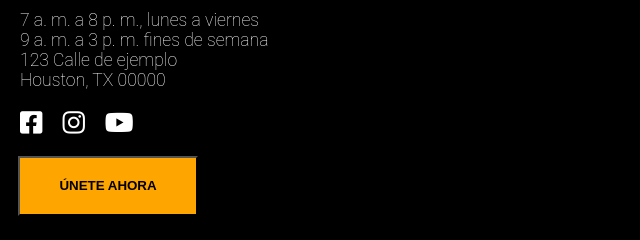
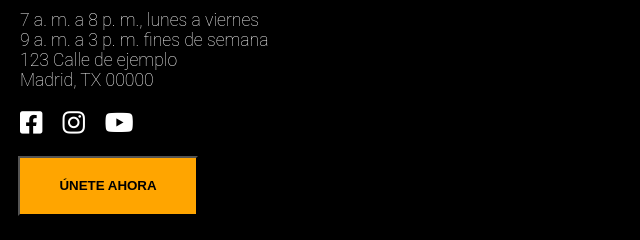
Before and after one commit to Roberds/web_gym_responsive, a plain HTML site: page index.html in a window 1280 px wide. Shown: the part 3914-4154 px from the top of the page, 0-640 px from the left. Drawn offline with nearby package versions, Linux system fonts and the light colour scheme; some icons are missing.

Commit message:
Update index.html

```diff
--- a/index.html
+++ b/index.html
@@ -19,7 +19,6 @@
 						<li class="menu__item"><a href="#contacto" class="menu__link">Contacto</a></li>
 					</ul>
 				</nav>
-				<!--<button class="bt-acceso">Únete ahora</button>-->
 			</div>
 		</header>
 
@@ -80,7 +79,7 @@
 				<p class="page-footer__content">7 a. m. a 8 p. m., lunes a viernes</p>
 				<p class="page-footer__content">9 a. m. a 3 p. m. fines de semana</p>
 				<p class="page-footer__content">123 Calle de ejemplo</p>
-				<p class="page-footer__content">Houston, TX 00000</p>
+				<p class="page-footer__content">Madrid, TX 00000</p>
 				<div class="container container--fab">
 					<i class="fab fa-facebook-square"></i>
 					<i class="fab fa-instagram"></i>
```
